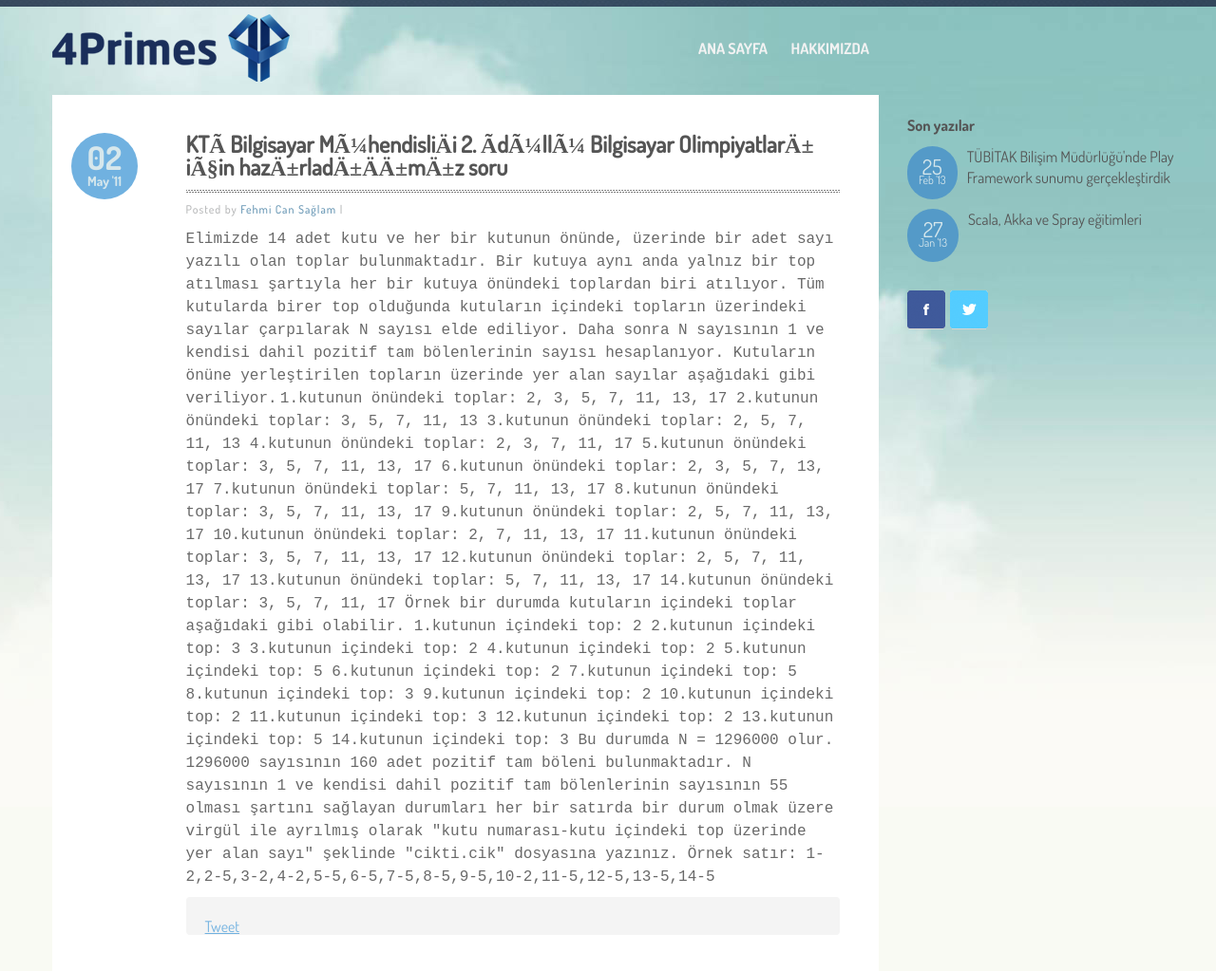
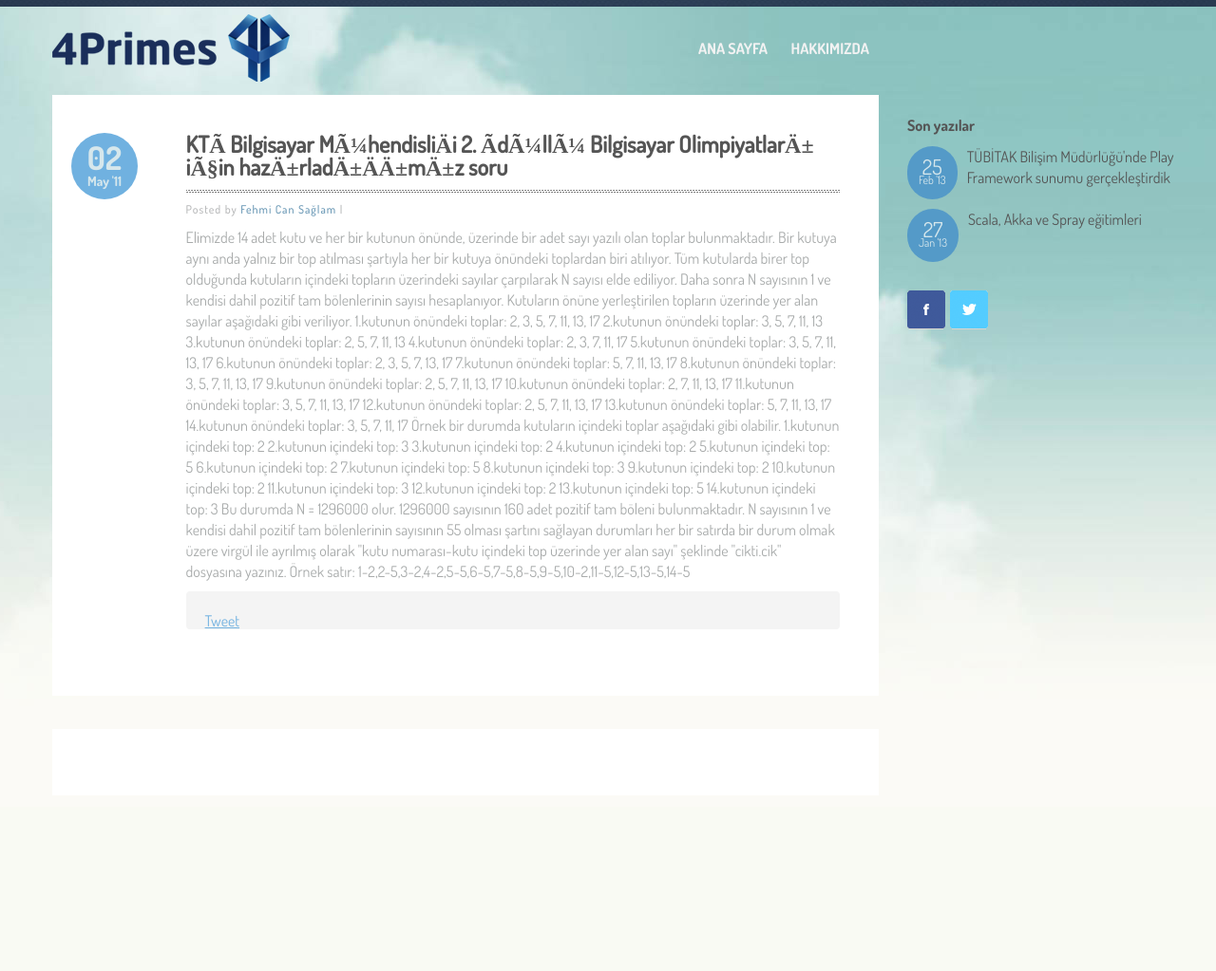
Before and after one commit to 4Primes/4primes.github.com, a Jekyll site: the page built from _posts/2011-05-02-ktu-bilgisayar-muhendisligi-2-odullu-bilgisayar-olimpiyatlari-icin-hazirladigimiz-soru.html, in a window 1280 px wide and 1170 px high. Shown: the top 1023 px of the window at 95% size. Built offline with Jekyll 4.4.1, drawn with Linux system fonts in a browser that asks for light colours; nearby versions of some CDN libraries; comment, search, counter and statistics services are not loaded.

Commit message:
Stil düzeltmeleri

```diff
--- a/assets/s/main.css
+++ b/assets/s/main.css
@@ -117,7 +117,7 @@
 .posts .author { font-family: dosismedium; color:#a9abaa; font-size: 12px; line-height: 12px; letter-spacing: 1px;  }
 .posts .author a {  color:#a9abaa; text-decoration: none; }
 .posts .author span { color:#b8b9ba; }
-.posts .section {  font-family: dosisbook; color:#a8abab; padding-bottom: 20px; font-weight: normal; font-size: 16px; line-height: 22px; letter-spacing: 0; }
+.posts .section, .posts .section tt {  font-family: dosisbook; color:#a8abab; padding-bottom: 20px; font-weight: normal; font-size: 16px; line-height: 22px; letter-spacing: 0; }
 .posts .section a { color:#a8abab; text-decoration: underline;  }
 .posts .section strong { font-family: dosisbold;}
 .posts .more { outline:none; padding:7px 10px; color:#8c8e87; background-color: #e6e6e6; text-decoration: none; font-family: dosisextrabold; font-size: 14px; line-height: 14px; -webkit-border-radius: 4px; -moz-border-radius: 4px; border-radius: 4px;}
@@ -128,7 +128,7 @@
 .posts li:hover h2 a { color:#555555;  }
 .posts li:hover .author, .posts.detail li .author { color:#6b99b6; }
 .posts li:hover .author a, .posts.detail li .author a { color:#638da8; }
-.posts li:hover .section, .posts.detail li .section { color:#696969;}
+.posts li:hover .section, .posts li:hover .section tt, .posts.detail li .section { color:#696969;}
 .posts li:hover .section a, .posts.detail li .section a { color:#70b1e0; text-decoration: underline;  }
 
 .posts li:hover .more, .posts.detail li .more { color:#d6e7ec; background-color: #70b1e0;  }
```
